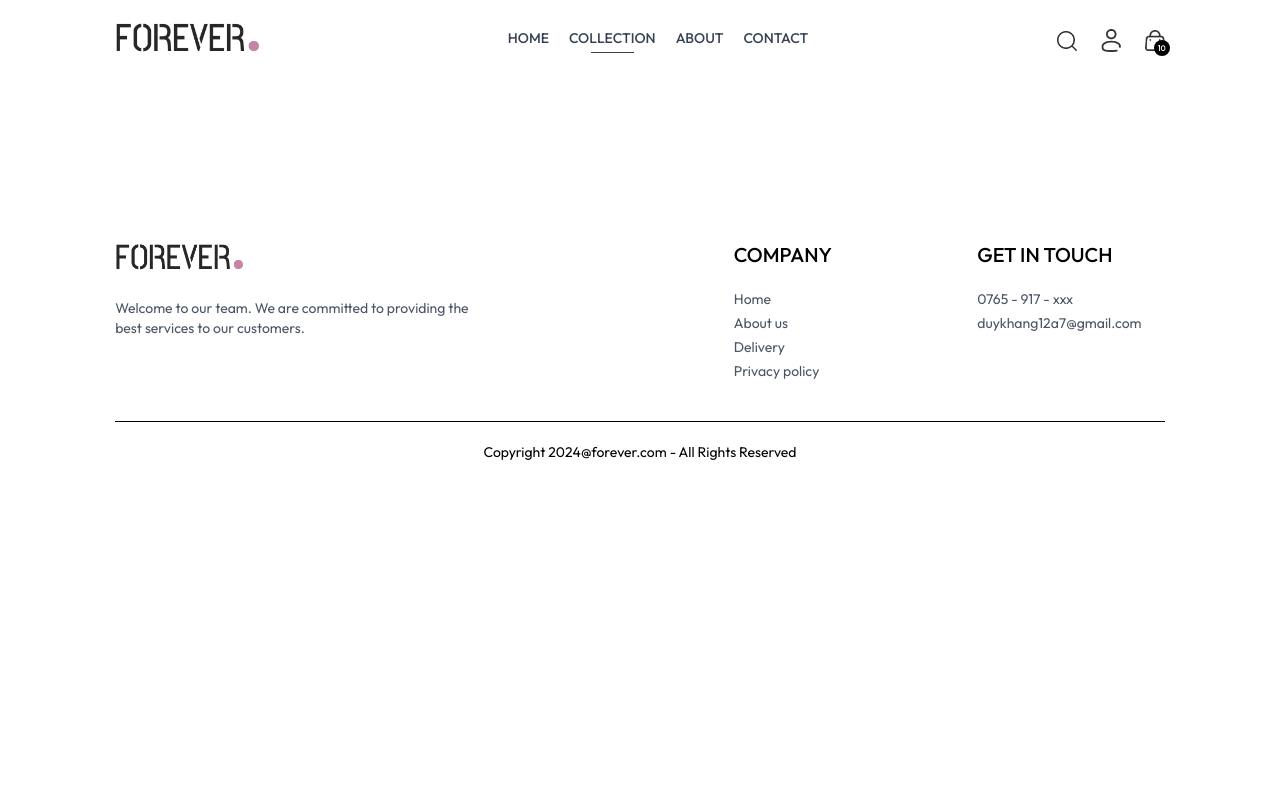
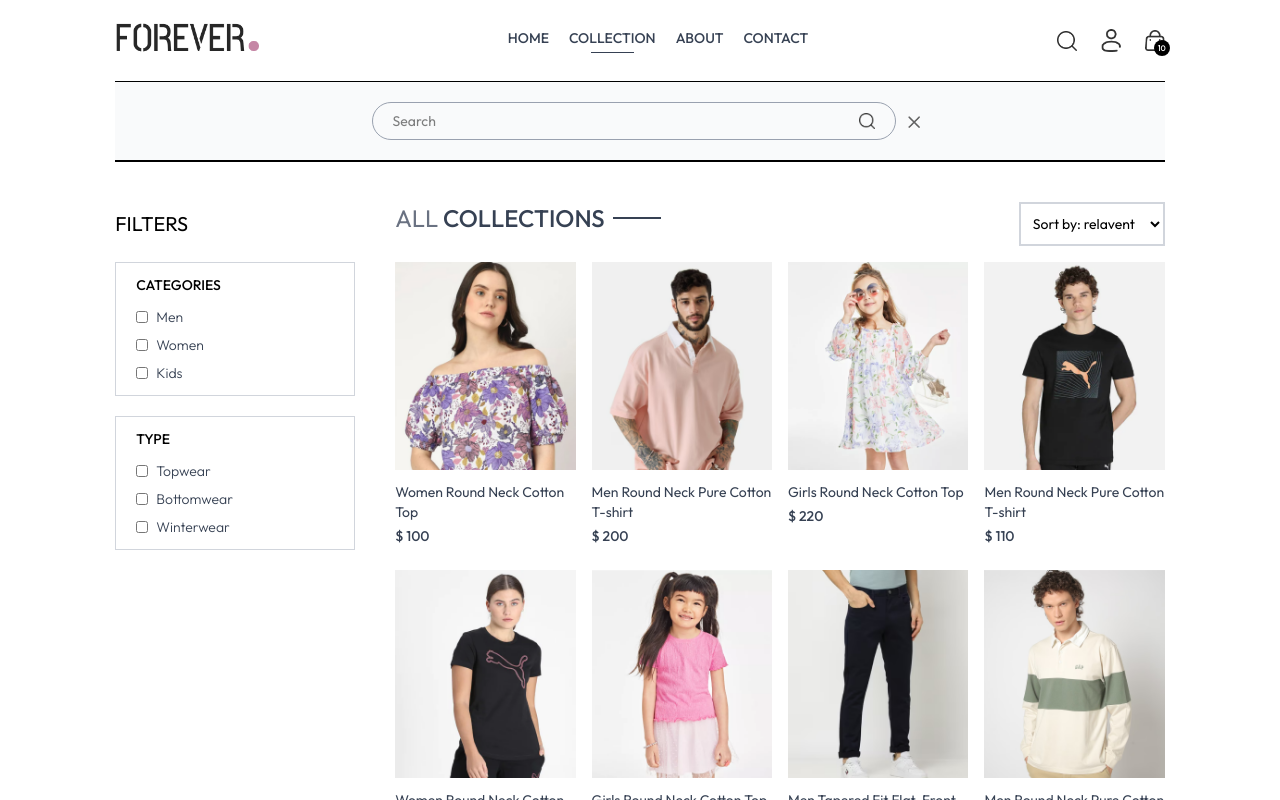
Before and after one commit to KaneLovegood/cloneECommerce, a React (Vite) app: page /collection in a window 1280 px wide. Both pictures are taken after a click on the picture 1066 px from the left and 40 px from the top of the page. Shown: the top 800 px of the page. Built offline with nearby package versions, Linux system fonts and the light colour scheme.

Commit message:
finished Collection.jsx

```diff
--- a/src/App.jsx
+++ b/src/App.jsx
@@ -11,11 +11,13 @@
 import Orders from './pages/Orders';
 import Navbar from './components/Navbar';
 import Footer from './components/Footer';
+import Searchbar from './components/Searchbar';
 
 const App = () => {
   return (
     <div className='px-4 sm:px-[5vw] md:px-[7vw] lg:px-[9vw]'>
       <Navbar />
+      <Searchbar />
       <Routes>
         <Route path='/' element = {<Home />}/>
         <Route path='/collection' element = {<Collection />}/>
--- a/src/components/Navbar.jsx
+++ b/src/components/Navbar.jsx
@@ -2,10 +2,12 @@
 import { assets } from "./../assets/assets";
 import { NavLink } from "react-router";
 import { Link } from "react-router";
-import React from "react";
+import React, { useContext } from "react";
 import { useState } from "react";
+import { ShopContext } from "../context/ShopContext";
 const Navbar = () => {
   const [visible, setVisible] = useState(false);
+  const {setShowSearch} = useContext(ShopContext)
 
   return (
     <div className="flex items-center justify-between py-5 font-medium">
@@ -30,7 +32,7 @@
         </NavLink>
       </ul>
       <div className="flex items-center gap-6">
-        <img src={assets.search_icon} className="w-5 cursor-pointer"></img>
+        <img src={assets.search_icon} onClick={() => setShowSearch(true)} className="w-5 cursor-pointer"></img>
         <div className="group relative">
           <img src={assets.profile_icon} className="w-5 cursor-pointer"></img>
           <div className="group-hover:block hidden absolute dropdown-menu right-0 pt-4">
--- /dev/null
+++ b/src/components/Searchbar.jsx
@@ -0,0 +1,31 @@
+import React, { useContext, useEffect, useState } from 'react'
+import { assets } from '../assets/assets'
+import { ShopContext } from '../context/ShopContext'
+import { useLocation } from 'react-router'
+
+
+const Searchbar = () => {
+    const [visible, setVisible] = useState(false)
+    const { search, setSearch, showSearch, setShowSearch } = useContext(ShopContext)
+    const location = useLocation()
+
+
+    useEffect(() => {
+        if (location.pathname.includes('collection') ) {
+            setVisible(true);
+        } else {
+            setVisible(false);
+        }
+    }, [location]);
+  return  showSearch && visible ? (
+    <div className='border-t border-b bg-gray-50 text-center'>
+        <div className='inline-flex items-center justify-center border border-gray-400 px-5 py-2 my-5 mx-3 rounded-full w-3/4 sm:w-1/2'>
+            <input value={search} onChange={(e) => setSearch(e.target.value) } className='flex-1 outline-none bg-inherit text-sm' type='text' placeholder='Search'></input>
+        <img className='w-4' src={assets.search_icon}></img>
+        </div>
+        <img onClick={()=> setShowSearch(false)} className='inline w-3 cursor-pointer' src={assets.cross_icon}/>
+    </div>
+  ) : null
+}
+
+export default Searchbar
--- /dev/null
+++ b/src/components/index.jsx
@@ -0,0 +1,9 @@
+export { default as BestSeller } from './BestSeller';
+export { default as Footer } from './Footer';
+export { default as Hero } from './Hero';
+export { default as LatestCollection } from './LatestCollection';
+export { default as Navbar } from './Navbar';
+export { default as NewletterBox } from './NewletterBox';
+export { default as OurPolicy } from './OurPolicy';
+export { default as ProductItem } from './ProductItem';
+export { default as Title } from './Title';
--- a/src/context/ShopContext.jsx
+++ b/src/context/ShopContext.jsx
@@ -1,22 +1,26 @@
-import { createContext } from "react";
+import { createContext, useState } from "react";
 import { products } from "../assets/assets";
 
+export const ShopContext = createContext();
 
-export const ShopContext = createContext()
+const ShopContextProvider = (props) => {
+  const currency = "$";
+  const delivery_fee = 10;
+  const [search, setSearch] = useState("");
+  const [showSearch, setShowSearch] = useState(false);
 
-const ShopContextProvider = (props) =>{
+  const value = {
+    products,
+    currency,
+    delivery_fee,
+    search,
+    setSearch,
+    showSearch,
+    setShowSearch,
+  };
+  return (
+    <ShopContext.Provider value={value}>{props.children}</ShopContext.Provider>
+  );
+};
 
-    const currency = '$'
-    const delivery_fee = 10
-
-    const value = {
-        products , currency, delivery_fee
-    }
-    return (
-        <ShopContext.Provider value={value}>
-            {props.children}
-        </ShopContext.Provider>
-    )
-}
-
-export default ShopContextProvider
+export default ShopContextProvider;
--- a/src/pages/Collection.jsx
+++ b/src/pages/Collection.jsx
@@ -1,11 +1,197 @@
-import React from 'react'
+import { useContext, useEffect, useState } from "react";
+import { assets } from "../assets/assets";
+import { ProductItem, Title } from "../components";
+
+import { ShopContext } from "./../context/ShopContext";
 
 const Collection = () => {
+  const { products, search, showSearch } = useContext(ShopContext);
+  const [showFilter, setShowFilter] = useState(false);
+  const [filterProducts, setFilterProducts] = useState([]);
+  const [category, setCategory] = useState([]);
+  const [subCategory, setSubCategory] = useState([]);
+
+  const toggleCategory = (e) => {
+    if (category.includes(e.target.value)) {
+      setCategory((prev) => prev.filter((item) => item !== e.target.value));
+    } else {
+      setCategory((prev) => [...prev, e.target.value]);
+    }
+  };
+  const toggleSubCategory = (e) => {
+    if (subCategory.includes(e.target.value)) {
+      setSubCategory((prev) => prev.filter((item) => item !== e.target.value));
+    } else {
+      setSubCategory((prev) => [...prev, e.target.value]);
+    }
+  };
+
+  const applyFilter = () => {
+    let productsCopy = products.slice();
+    if (category.length > 0) {
+      productsCopy = productsCopy.filter((item) =>
+        category.includes(item.category)
+      );
+    }
+
+    if (subCategory.length > 0) {
+      productsCopy = productsCopy.filter((item) =>
+        subCategory.includes(item.subCategory)
+      );
+    }
+
+    if(showSearch && search){
+      productsCopy = productsCopy.filter(item => item.name.toLowerCase().includes(search.toLowerCase()))
+    }
+    setFilterProducts(productsCopy);
+  };
+
+  useEffect(() => {
+    applyFilter();
+  }, [category, subCategory, search, showSearch]);
+
+  const[sortType, setSortType] = useState('relavent')
+
+  const sortProduct = () => {
+    let fpCopy = filterProducts.slice();
+    switch (sortType) {
+      case "low-high":
+        setFilterProducts(fpCopy.sort((a, b) => a.price - b.price));
+        break;
+      case "high-low":
+        setFilterProducts(fpCopy.sort((a, b) => b.price - a.price));
+        break;
+      default:
+        applyFilter();
+    }
+  };
+
+  useEffect(()=>{
+    sortProduct()
+  }, [sortType])
+
   return (
-    <div>
+    <div className="flex flex-col sm:flex-row gap-1 sm:gap-10 pt-10 border-t">
+      {/* Filter Options */}
+      <div className="min-w-60">
+        <p
+          onClick={() => setShowFilter(!showFilter)}
+          className="my-2 text-xl flex items-center cursor-pointer gap-2"
+        >
+          FILTERS
+        </p>
+        <img
+          className={`h-3  sm:hidden ${showFilter ? "rotate-90" : ""}`}
+          src={assets.dropdown_icon}
+        ></img>
+        {/* Category Filter */}
+        <div
+          className={`border border-gray-300 pl-5 py-3 mt-6 ${
+            showFilter ? "" : "hidden"
+          } sm:block`}
+        >
+          <p className="mb-3 text-sm font-medium">CATEGORIES</p>
+          <div className="flex flex-col gap-2 text-sm font-light text-gray-700">
+            <p className="flex gap-2">
+              <input
+                className="w-3"
+                type="checkbox"
+                value={"Men"}
+                onChange={toggleCategory}
+              ></input>
+              Men
+            </p>
 
+            <p className="flex gap-2">
+              <input
+                className="w-3"
+                type="checkbox"
+                value={"Women"}
+                onChange={toggleCategory}
+              ></input>
+              Women
+            </p>
+
+            <p className="flex gap-2">
+              <input
+                className="w-3"
+                type="checkbox"
+                value={"Kids"}
+                onChange={toggleCategory}
+              ></input>
+              Kids
+            </p>
+          </div>
+        </div>
+        {/* SubCategory Filter */}
+        <div
+          className={`border border-gray-300 pl-5 py-3 my-5 ${
+            showFilter ? "" : "hidden"
+          } sm:block`}
+        >
+          <p className="mb-3 text-sm font-medium">TYPE</p>
+          <div className="flex flex-col gap-2 text-sm font-light text-gray-700">
+            <p className="flex gap-2">
+              <input
+                className="w-3"
+                type="checkbox"
+                value={"Topwear"}
+                onChange={toggleSubCategory}
+              ></input>
+              Topwear
+            </p>
+
+            <p className="flex gap-2">
+              <input
+                className="w-3"
+                type="checkbox"
+                value={"Bottomwear"}
+                onChange={toggleSubCategory}
+              ></input>
+              Bottomwear
+            </p>
+
+            <p className="flex gap-2">
+              <input
+                className="w-3"
+                type="checkbox"
+                value={"Winterwear"}
+                onChange={toggleSubCategory}
+              ></input>
+              Winterwear
+            </p>
+          </div>
+        </div>
+      </div>
+      {/* Right side */}
+      <div className="flex-1">
+        <div className="flex justify-between text-base sm:text-2xl mb-4">
+          <Title text1={"ALL"} text2={"COLLECTIONS"}></Title>
+
+          {/* Product Sort */}
+          <select onChange={(e) => setSortType(e.target.value)} className="border-2 border-gray-300 text-sm px-2">
+            <option  value="relavent">Sort by: relavent</option>
+            <option value="low-high">Sort by: low-high</option>
+            <option value="high-low">Sort by: high-low</option>
+          </select>
+        </div>
+        {/* Map products */}
+        <div className="grid grid-cols-2 md:grid-cols-3 lg:grid-cols-4 gap-4 gap-y-6">
+          {filterProducts.map((item, index) => {
+            return (
+              <ProductItem
+                key={index}
+                name={item.name}
+                id={item._id}
+                price={item.price}
+                image={item.image}
+              />
+            );
+          })}
+        </div>
+      </div>
     </div>
-  )
-}
+  );
+};
 
-export default Collection
+export default Collection;
```
